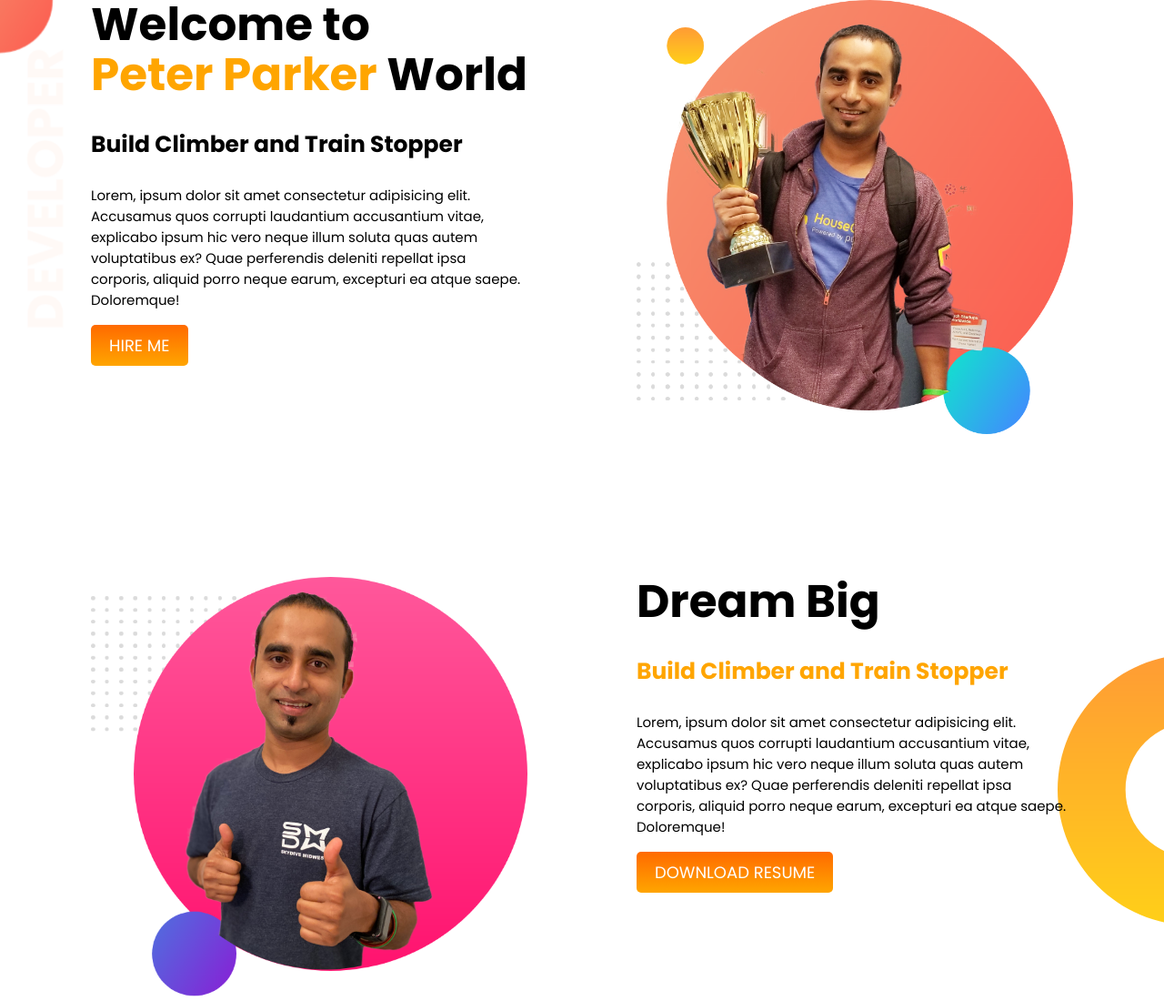
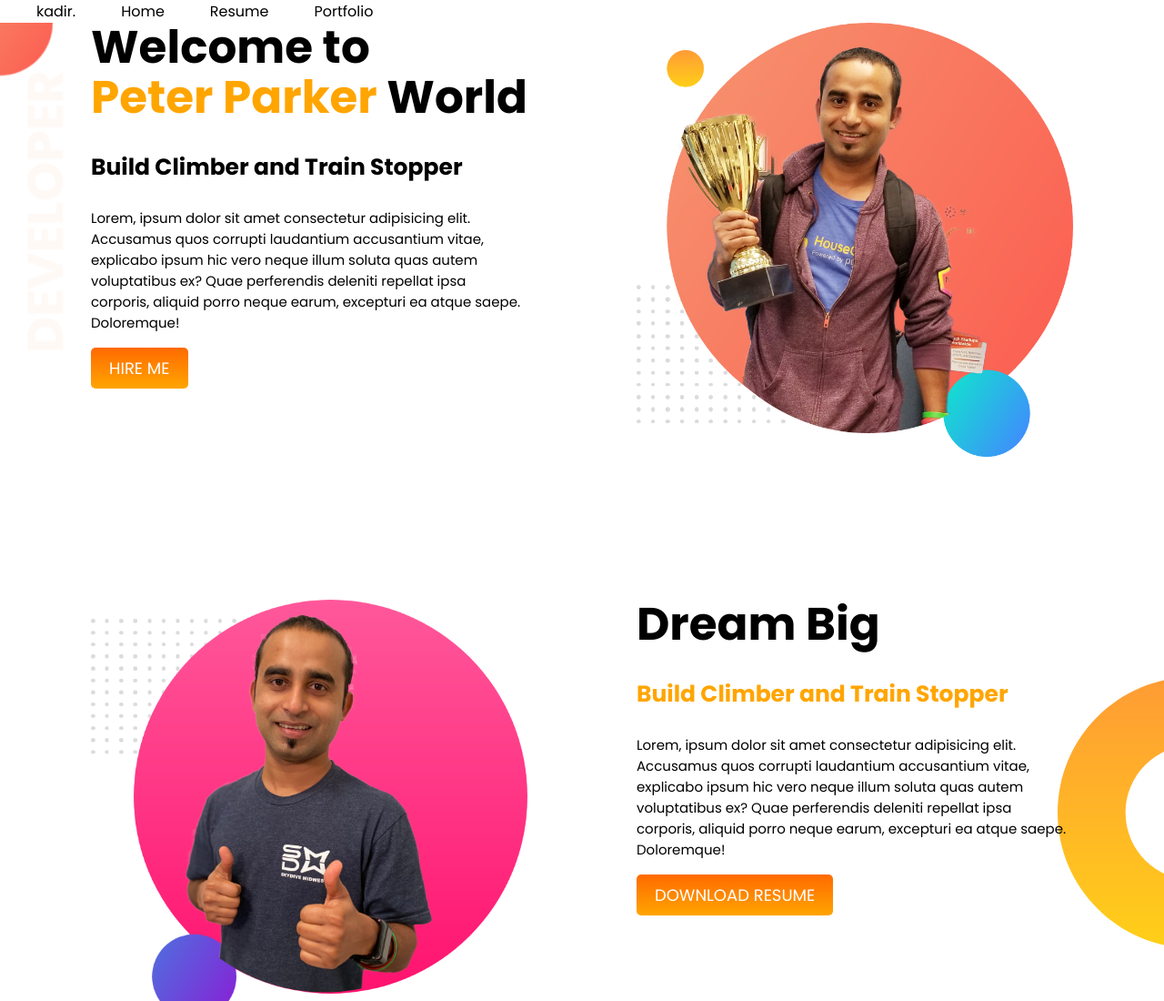
Before and after one commit to scalerart/html, a plain HTML site: page project_1/project_1.html in a window 1280 px wide. Shown: the top 1100 px of the page at 91% size. Drawn offline with Linux system fonts and the light colour scheme.

Commit message:
nav added

```diff
--- a/project_1/css/style.css
+++ b/project_1/css/style.css
@@ -5,10 +5,32 @@
     font-family: "Poppins", sans-serif;
 
 }
+a {
+    text-decoration: none;
+    color: inherit;
+}
+
+ul, li {
+    list-style-type: none;
+}
+
 /* common css ends */
 
+/* navigation starts */
+.menu {
+    display: flex;
+    justify-content: space-between;
+}
+
+.menu .menu-item ul {
+    display: flex;
+}
+
+.menu .menu-item ul li {
+    padding-left: 50px;
+}
+
 /* first section */
-
 section {
     padding-bottom: 150px;
 }
--- a/project_1/project_1.html
+++ b/project_1/project_1.html
@@ -11,6 +11,25 @@
     <title>Project_1</title>
 </head>
 <body>
+    <nav>
+        <div class="nav-bg">
+            <div class="container">
+                <div class="menu">
+                    <div class="logo">
+                        <a href="#">kadir.</a>
+                    </div>
+                    <div class="menu-item">
+                        <ul>
+                            <li><a href="#">Home</a></li>
+                            <li><a href="#">Resume</a></li>
+                            <li><a href="#">Portfolio</a></li>
+                        </ul>
+                    </div>
+                </div>
+            </div>
+        </div>
+    </nav>
+
     <!-- first section -->
      <section>
         <div class="section-bg">
@@ -67,20 +86,3 @@
      </section>
 </body>
 </html>
-     <!-- <section>
-        <div class="experiance">
-            <div class="container">
-                <h1>Experiances</h1>
-                <div id="full-stake" class="half-width experiance-area">
-                    <h2>Full Stake Web Developer</h2>
-                    <h5 class="orange-highlight">2021-Present | Pro Level Developer</h5>
-                    <p>Lorem ipsum dolor sit amet consectetur adipisicing elit. Perferendis beatae dolore voluptatibus facilis accusantium similique quod repudiandae consequuntur nostrum iusto.</p>
-                </div>
-                <div id="devloper" class="half-width experiance-area">
-                    <h2>Full Stake Web Developer</h2>
-                    <h5 class="orange-highlight">2021-Present | Pro Level Developer</h5>
-                    <p>Lorem ipsum dolor sit amet consectetur adipisicing elit. Perferendis beatae dolore voluptatibus facilis accusantium similique quod repudiandae consequuntur nostrum iusto.</p>
-                </div>
-            </div>
-        </div>
-     </section> -->
```
